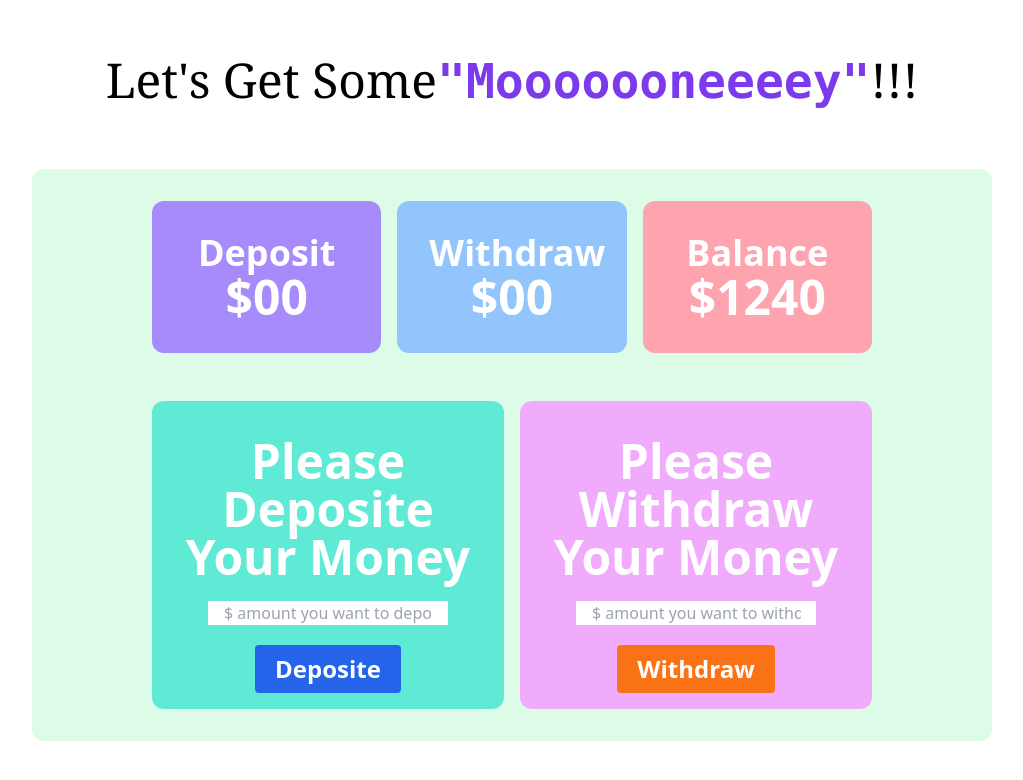
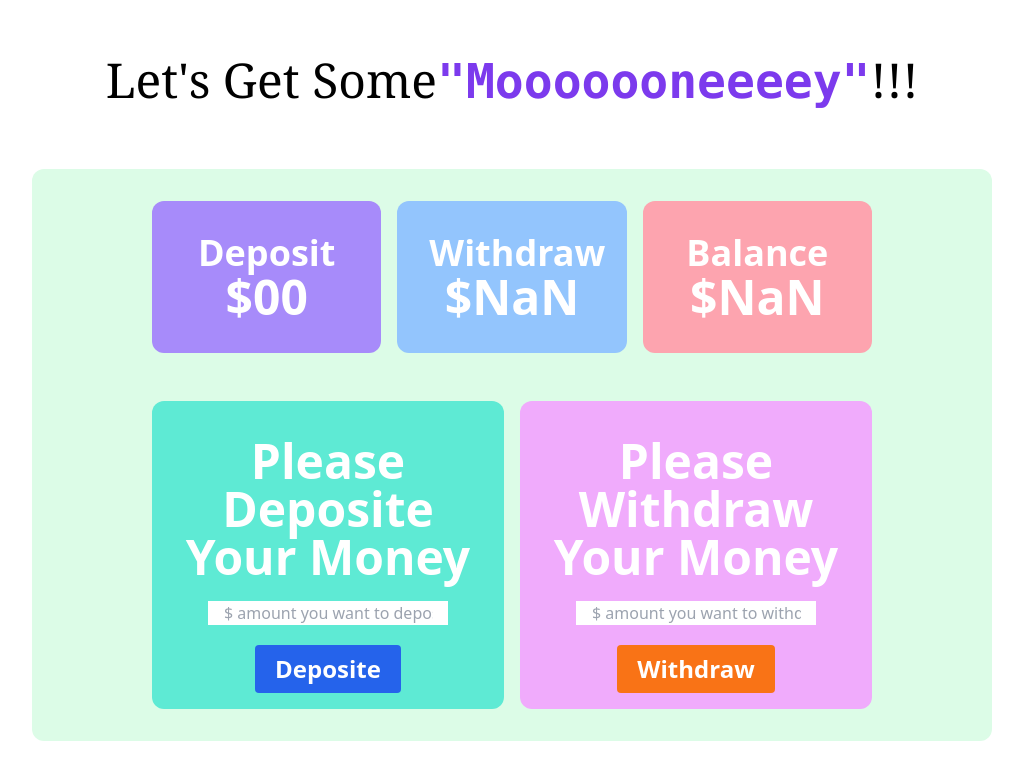
Before and after one commit to raselASrock/bank-project, a plain HTML site: page bank.html in a window 1280 px wide. Both pictures are taken after a click on the button "Withdraw". Shown: the whole page, without its empty margins (128-1151 px from the left). Drawn offline with nearby package versions, Linux system fonts and the light colour scheme.

Commit message:
bank-project-done

```diff
--- a/bank.html
+++ b/bank.html
@@ -24,11 +24,11 @@
                 </div>
                 <div class="bg-blue-300 rounded-xl p-8 mt-8">
                     <h3 class="text-4xl text-center text-white font-semibold ">Withdraw</h3>
-                    <h2 class="text-5xl text-center text-white font-bold">$00</h2>
+                    <h2 class="text-5xl text-center text-white font-bold">$<span id="withdraw-total">00</span></h2>
                 </div>
                 <div class="bg-rose-300 rounded-xl p-8 mt-8">
                     <h3 class="text-4xl text-center text-white font-semibold">Balance</h3>
-                    <h2 class="text-5xl text-center text-white font-bold">$1240</h2>
+                    <h2 class="text-5xl text-center text-white font-bold">$<span id="balance-total">1240</span></h2>
                 </div>
             </div>
         </section>
@@ -61,6 +61,7 @@
         </section>
     </main>
     <script src="js/deposite.js"></script>
+    <script src="js/withdraw.js"></script>
 </body>
 
 </html>
--- a/js/deposite.js
+++ b/js/deposite.js
@@ -12,10 +12,19 @@ document.getElementById('btn-deposite').addEventListener('click', function () {
     // for non-input( element other than input, text area) use innerText to get the text
     const previousDepositeTotalString = depositeTotalElement.innerText;
     const previousDepositeTotal = parseFloat( previousDepositeTotalString);
+    // Step: 4 Add numbers to set the total deposite
     const currentDepositeTotal = previousDepositeTotal + newDepositeAmount ;
     console.log(typeof previousDepositeTotal)
-
+    // Set the deposite total
     depositeTotalElement.innerText = currentDepositeTotal;
+    // Step: 5 Get current balance total
+    const balanceTotalElement = document.getElementById('balance-total');
+    const previousBalanceTotalString = balanceTotalElement.innerText;
+    const previousBalanceTotal = parseFloat( previousBalanceTotalString);
+    // Step: 6 Calculate current total  balance
+    const currentBalanceTotal = previousBalanceTotal + newDepositeAmount;
+    // Set the balance total
+    balanceTotalElement.innerText = currentBalanceTotal;
 
     // Step: 7 Clear the deposite field
     depositeField.value = ''
--- /dev/null
+++ b/js/withdraw.js
@@ -0,0 +1,40 @@
+/*
+1. Add event Handler with the withdraw button
+2. Get the withdraw amount from the withdraw input field
+2.1 Also make sure to convert the input into a number by using parseFloat
+3. Get previous withdraw total
+4. Calculate total withdraw amount
+4.1 Set total withdraw amount
+5. Get the previous balance total
+6. Calculate new balance total
+6.1 Set the new balance total
+7. Clear the withdraw input field
+*/
+// Step:1
+document.getElementById('btn-withdraw').addEventListener('click', function(){
+
+    // Step: 2
+    const withdrawField = document.getElementById('withdraw-field');
+    const newWithdrawAmountString = withdrawField.value ;
+    const newWithdrawAmount = parseFloat( newWithdrawAmountString);
+    // console.log(newWithdrawAmount);
+
+    // Step:3
+    const withdrawTotalElement = document.getElementById('withdraw-total')
+    const previousWithdrawTotalString = withdrawTotalElement.innerText;
+    const previousWithdrawTotal = parseFloat(previousWithdrawTotalString);
+    // Step: 4
+    const currentWithdrawTotal = previousWithdrawTotal + newWithdrawAmount;
+    withdrawTotalElement.innerText = currentWithdrawTotal;
+
+    // Step: 5
+    const balanceTotalElement = document.getElementById('balance-total');
+    const previousBalanceTotalString = balanceTotalElement.innerText;
+    const previousBalanceTotal = parseFloat(previousBalanceTotalString);
+    const newBalanceTotal = previousBalanceTotal - newWithdrawAmount;
+    balanceTotalElement.innerText = newBalanceTotal;
+
+    // Step: 7
+    withdrawField.value = ''
+
+})
```
